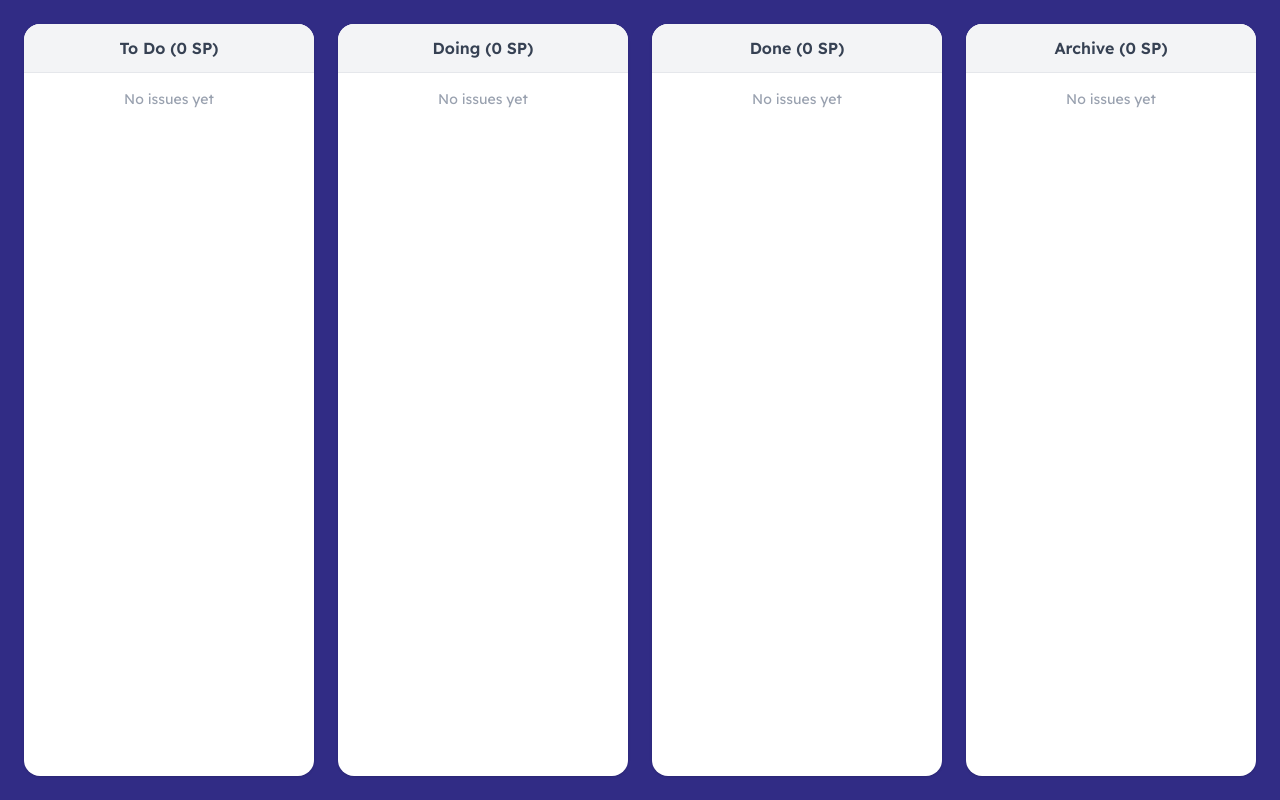
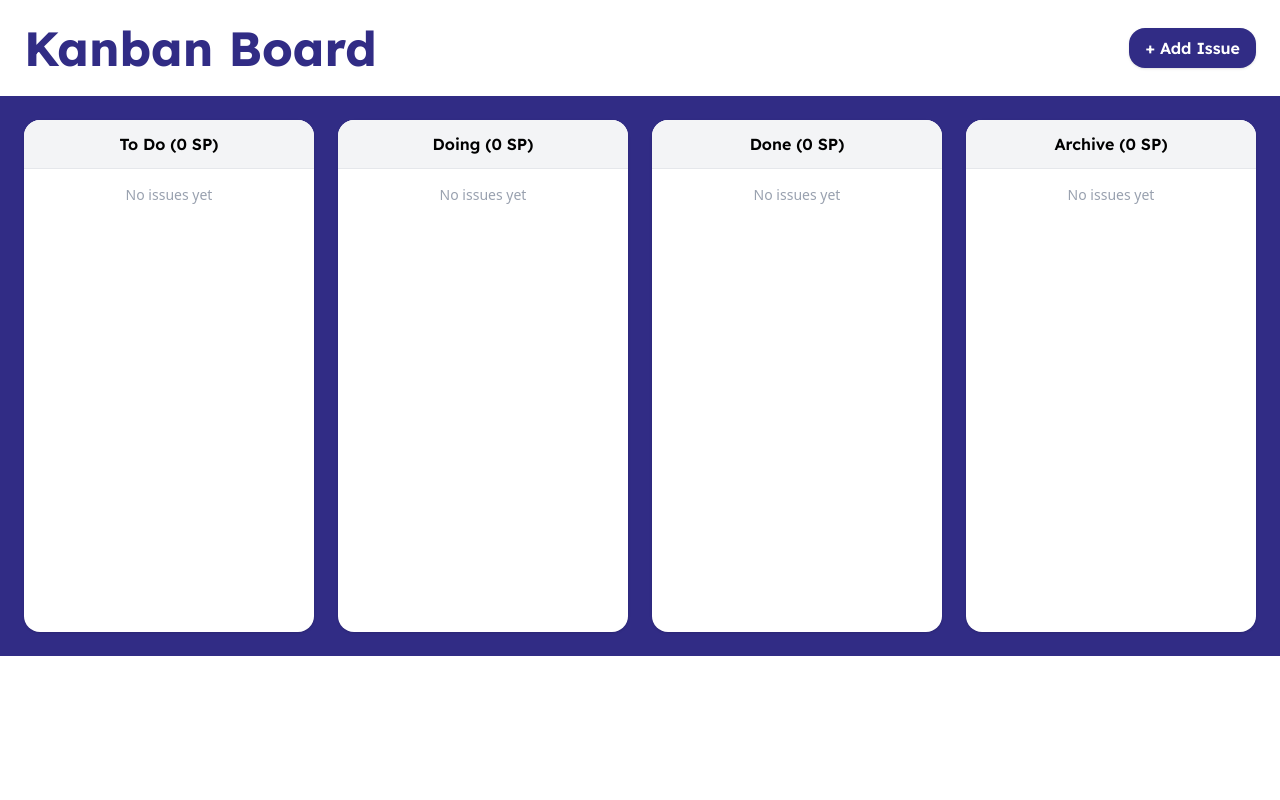
Before and after one commit to sidmuc21/kanban, a SvelteKit app: page / in a window 1280 px wide. Built offline with nearby package versions, Linux system fonts and the light colour scheme.

Commit message:
added the input button, issues, popup and made some design changes

```diff
--- /dev/null
+++ b/src/lib/components/AddIssueModal.svelte
@@ -0,0 +1,66 @@
+<script lang="ts">
+  import { board } from "$lib/stores/boardStore";
+  export let open = false;
+
+  let title = "";
+  let description = "";
+  let dueDate = "";
+  let storyPoints = 1;
+  let priority: "Low" | "Medium" | "High" = "Medium";
+  let lane = "To Do";
+
+  const lanes = ["To Do", "Doing", "Done", "Archive"];
+
+  const addIssue = (e: Event) => {
+    e.preventDefault();
+    const newIssue = {
+      id: crypto.randomUUID(),
+      title,
+      description,
+      creationDate: new Date().toISOString(),
+      dueDate,
+      storyPoints: Number(storyPoints),
+      priority
+    };
+    board.update(b => ({ ...b, [lane]: [...b[lane], newIssue] }));
+    // clear & close
+    title = ""; description = ""; dueDate = ""; storyPoints = 1; priority = "Medium"; lane = "To Do";
+    open = false;
+  };
+</script>
+
+{#if open}
+  <div class="fixed inset-0 z-50 flex items-center justify-center">
+    <!-- backdrop -->
+    <div class="absolute inset-0 bg-black/50" on:click={() => open = false}></div>
+
+    <!-- modal card -->
+    <div class="relative bg-white rounded-2xl shadow-xl p-6 sm:p-8 w-full max-w-md mx-4 font-lex">
+      <h3 class="text-xl font-semibold mb-4 text-center text-gray-800">Add New Issue</h3>
+
+      <form on:submit={addIssue} class="space-y-3">
+        <input class="w-full border border-gray-300 rounded-xl p-3" bind:value={title} required placeholder="Title" />
+        <textarea class="w-full border border-gray-300 rounded-xl p-3" bind:value={description} placeholder="Description" />
+        <input class="w-full border border-gray-300 rounded-xl p-3" type="date" bind:value={dueDate} required />
+
+        <div class="flex gap-2">
+          <input class="flex-1 border border-gray-300 rounded-xl p-3" type="number" min="0" bind:value={storyPoints} placeholder="Story Points" />
+          <select class="flex-1 border border-gray-300 rounded-xl p-3" bind:value={priority}>
+            <option>Low</option>
+            <option selected>Medium</option>
+            <option>High</option>
+          </select>
+        </div>
+
+        <select class="w-full border border-gray-300 rounded-xl p-3" bind:value={lane}>
+          {#each lanes as l}<option>{l}</option>{/each}
+        </select>
+
+        <div class="flex justify-end gap-3 mt-4">
+          <button type="button" on:click={() => open = false} class="px-4 py-2 rounded-xl bg-gray-100 text-gray-700 hover:bg-gray-200">Cancel</button>
+          <button type="submit" class="px-4 py-2 rounded-xl bg-indigo-600 text-white hover:bg-indigo-700">Add</button>
+        </div>
+      </form>
+    </div>
+  </div>
+{/if}
--- a/src/lib/components/IssueCard.svelte
+++ b/src/lib/components/IssueCard.svelte
@@ -1,29 +1,27 @@
 <script lang="ts">
   import type { Issue } from "$lib/stores/boardStore";
-
   export let issue: Issue;
 
-    // Format date to readable string
-    const formatDate = (dateStr: string) => {
-      const d = new Date(dateStr);
-      return d.toLocaleDateString(undefined, { year: 'numeric', month: 'short', day: 'numeric' });
-    };
-
-    const isOverdue = (dueStr: string) => {
-      return new Date() > new Date(dueStr);
-    };
+  const formatDate = (d: string) => new Date(d).toLocaleDateString();
+  const isOverdue = (d: string) => d && new Date() > new Date(d);
 </script>
 
-  <div class="bg-white p-3 rounded-xl shadow border border-gray-200">
-    <div class="flex justify-between items-center mb-1">
+<div
+  class="bg-white rounded-2xl shadow p-4 border border-gray-200 font-lex hover:shadow-md transition-shadow"
+>
+  <div class="flex justify-between items-start gap-2 mb-2">
+    <div>
       <h3 class="font-semibold text-gray-800">{issue.title}</h3>
+      {#if issue.description}
+        <p class="text-gray-600 text-sm mt-1">{issue.description}</p>
+      {/if}
+    </div>
     <span class="text-sm font-medium text-gray-500">{issue.storyPoints} SP</span>
   </div>
-    <p class="text-gray-600 text-sm mb-1">{issue.description}</p>
   <p class="text-xs text-gray-400">
-      Due: {formatDate(issue.dueDate)}
+    Due: {issue.dueDate ? formatDate(issue.dueDate) : "—"}
     {#if isOverdue(issue.dueDate)}
-        <span class="text-red-500 font-bold ml-2">⚠️ Overdue</span>
+      <span class="text-red-500 font-bold ml-1">⚠️ Overdue</span>
     {/if}
   </p>
 </div>
--- a/src/lib/components/Lane.svelte
+++ /dev/null
@@ -1,23 +0,0 @@
-<script lang="ts">
-    import IssueCard from "./IssueCard.svelte";
-    import type { Issue } from "$lib/stores/boardStore";
-
-    export let name: string;
-    export let issues: Issue[] = [];
-    export let storyPoints: number = 0;
-  </script>
-
-  <section class="flex flex-col bg-white rounded-2xl shadow-sm overflow-hidden hover:shadow-md transition-shadow duration-200">
-    <header class="bg-gray-100 font-lex text-center py-3 font-semibold text-gray-700 border-b border-gray-200">
-      {name} ({storyPoints} SP)
-    </header>
-    <div class="flex-1 p-4 space-y-3 min-h-[100px]">
-      {#if issues.length === 0}
-        <p class="text-gray-400 text-sm text-center font-lex">No issues yet</p>
-      {:else}
-        {#each issues as issue (issue.id)}
-          <IssueCard {issue} />
-        {/each}
-      {/if}
-    </div>
-  </section>
--- a/src/lib/stores/boardStore.ts
+++ b/src/lib/stores/boardStore.ts
@@ -1,6 +1,6 @@
 import { writable, derived } from "svelte/store";
 
-// Define Issue type here
+/** Issue type */
 export interface Issue {
   id: string;
   title: string;
@@ -11,39 +11,36 @@ export interface Issue {
   priority: "Low" | "Medium" | "High";
 }
 
-interface BoardData {
-  [lane: string]: Issue[];
-}
+/** Board data: lanes with issues */
+type BoardData = Record<string, Issue[]>;
 
-const defaultData: BoardData = {
+const DEFAULT_BOARD: BoardData = {
   "To Do": [],
   "Doing": [],
   "Done": [],
   "Archive": []
 };
 
-// Initialize from localStorage only in browser
-let initialData: BoardData = defaultData;
-if (typeof localStorage !== "undefined") {
-  const stored = localStorage.getItem("kanbanData");
-  if (stored) initialData = JSON.parse(stored);
+// SSR-safe initialization
+let initialBoard: BoardData = DEFAULT_BOARD;
+if (typeof window !== "undefined" && localStorage.getItem("kanbanData")) {
+  try {
+    initialBoard = JSON.parse(localStorage.getItem("kanbanData")!);
+  } catch {}
 }
 
-// Writable store
-export const board = writable<BoardData>(initialData);
+export const board = writable<BoardData>(initialBoard);
 
-// Persist changes in localStorage (browser only)
-if (typeof localStorage !== "undefined") {
-  board.subscribe(value => {
-    localStorage.setItem("kanbanData", JSON.stringify(value));
-  });
+// Persist changes
+if (typeof window !== "undefined") {
+  board.subscribe((b) => localStorage.setItem("kanbanData", JSON.stringify(b)));
 }
 
-// Derived store: sum of story points per lane
-export const storyPointsSum = derived(board, $board => {
+// Sum of story points per lane
+export const storyPointsSum = derived(board, ($board) => {
   const sums: Record<string, number> = {};
   for (const lane in $board) {
-    sums[lane] = $board[lane].reduce((acc, issue) => acc + issue.storyPoints, 0);
+    sums[lane] = $board[lane].reduce((acc, i) => acc + (i.storyPoints || 0), 0);
   }
   return sums;
 });
--- a/src/routes/+page.svelte
+++ b/src/routes/+page.svelte
@@ -1,14 +1,40 @@
 <script lang="ts">
-    import Lane from "$lib/components/Lane.svelte";
-    import { board, storyPointsSum } from "$lib/stores/boardStore";
-  </script>
+  import { board, storyPointsSum } from "$lib/stores/boardStore";
+  import AddIssueModal from "$lib/components/AddIssueModal.svelte";
+  import IssueCard from "$lib/components/IssueCard.svelte";
 
-  <main class="min-h-screen bg-indigo-900 p-6 grid gap-6 sm:grid-cols-2 lg:grid-cols-4">
-    {#each Object.keys($board) as lane}
-      <Lane
-        name={lane}
-        issues={$board[lane]}
-        storyPoints={$storyPointsSum[lane] ?? 0}
-      />
-    {/each}
-  </main>
+  let modalOpen = false;
+  const lanes = ["To Do", "Doing", "Done", "Archive"];
+</script>
+
+<header class="flex justify-between items-center p-6">
+  <h1 class="text-5xl text-indigo-900 font-lex font-bold">Kanban Board</h1>
+
+  <button
+    class="px-4 py-2 bg-indigo-900 text-white font-lex font-semibold rounded-2xl shadow hover:bg-indigo-800 transition-colors"
+    on:click={() => modalOpen = true}
+  >
+    + Add Issue
+  </button>
+</header>
+
+<main class="min-h-[70vh] bg-indigo-900 p-6 grid gap-6 sm:grid-cols-2 lg:grid-cols-4">
+  {#each lanes as lane}
+    <section class="flex flex-col bg-white rounded-2xl shadow-sm overflow-hidden">
+      <header class="bg-gray-100 text-center py-3 font-lex font-semibold border-b border-gray-200">
+        {lane} ({$storyPointsSum[lane] ?? 0} SP)
+      </header>
+      <div class="p-4 space-y-3 min-h-[120px]">
+        {#if !$board[lane] || $board[lane].length === 0}
+          <div class="text-gray-400 text-sm text-center">No issues yet</div>
+        {:else}
+          {#each $board[lane] as issue (issue.id)}
+            <IssueCard {issue} />
+          {/each}
+        {/if}
+      </div>
+    </section>
+  {/each}
+</main>
+
+<AddIssueModal bind:open={modalOpen} />
```
Lines whose indentation alone changed are shown as unchanged.
